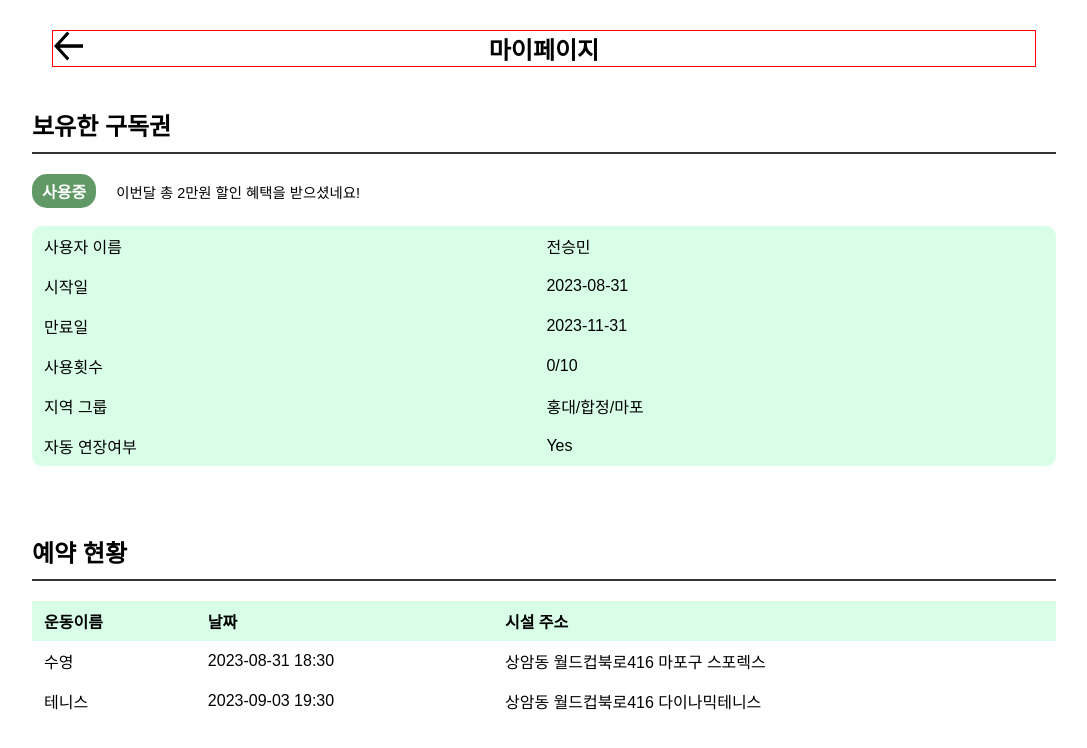
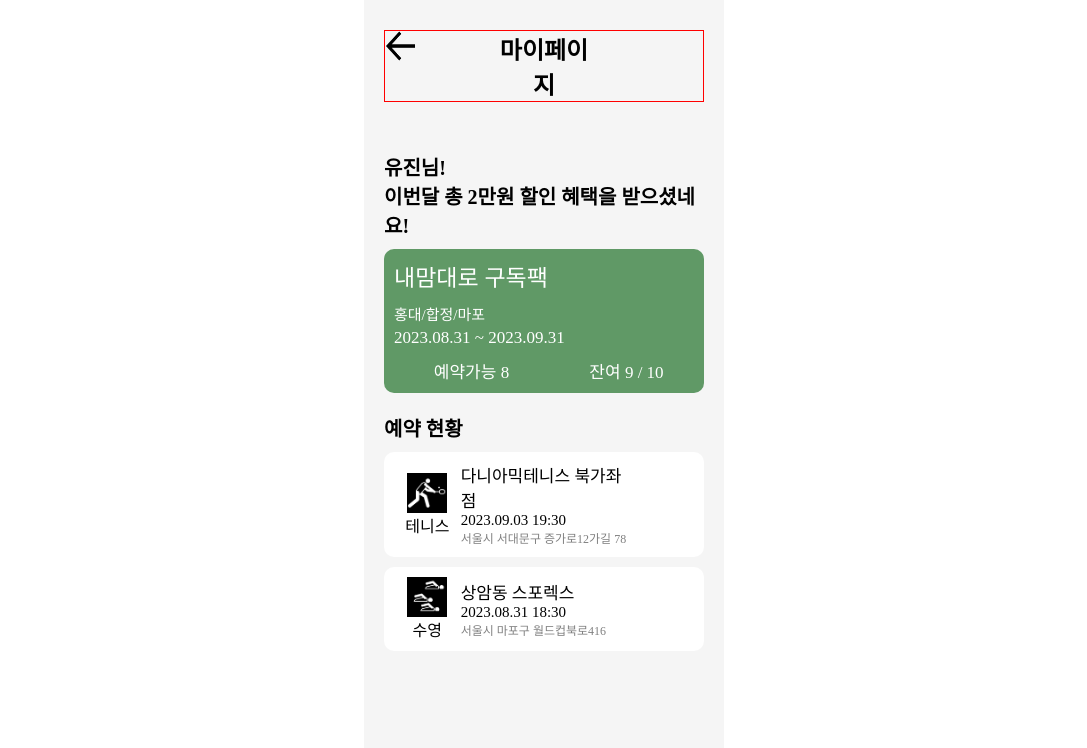
Before and after one commit to 4tar1p/4tar1p-frontend, a React (Create React App) app: page /mypage in a window 1280 px wide. Shown: the top 748 px of the page, without its empty margins (96-1183 px from the left). Built offline with nearby package versions, Linux system fonts and the light colour scheme; a web font is replaced by a local one.

Commit message:
[fix] MyPage 수정

```diff
--- a/src/pages/MyPage.js
+++ b/src/pages/MyPage.js
@@ -3,102 +3,88 @@ import { test, getSubscriptionRervation } from 'api/api';
 import './styles/MyPage.css';
 import { useDispatch } from 'react-redux';
 import Header from 'components/Header';
+import RadiusRect from 'components/RadiusRect';
 
+const History = () => {
+  return (
+    <div>
+      <RadiusRect width="100%">
+        <div className="history_wrapper">
+          <div className="history_img_wrapper">
+            <img className="history_img" src="sports/tennis.png"></img>
+            <div>테니스</div>
+          </div>
+          <div>
+            <div style={{ fontSize: '17px' }}>다니아믹테니스 북가좌점</div>
+            <div style={{ fontSize: '15px' }}>2023.09.03 19:30</div>
+            <div style={{ color: 'grey', fontSize: '12px' }}>
+              서울시 서대문구 증가로12가길 78
+            </div>
+          </div>
+        </div>
+      </RadiusRect>
+      <div style={{ margin: '10px 0' }} />
+      <RadiusRect width="100%">
+        <div className="history_wrapper">
+          <div className="history_img_wrapper">
+            <img className="history_img" src="sports/swimming.png"></img>
+            <div>수영</div>
+          </div>
+          <div>
+            <div style={{ fontSize: '17px' }}>상암동 스포렉스</div>
+            <div style={{ fontSize: '15px' }}>2023.08.31 18:30</div>
+            <div style={{ color: 'grey', fontSize: '12px' }}>
+              서울시 마포구 월드컵북로416
+            </div>
+          </div>
+          <div></div>
+        </div>
+      </RadiusRect>
+    </div>
+  );
+};
 const MyPage = () => {
-  const dispatch = useDispatch();
+  return (
+    <div className="page">
+      <Header title="마이페이지" />
+      <div className="mypage_wrapper">
+        <div className="home_title">{`유진님!\n이번달 총 2만원 할인 혜택을 받으셨네요!`}</div>
+        <RadiusRect
+          backgroundColor="#609966"
+          color="white"
+          width="100%"
+          fontSize={'24px'}
+          fontWeight={500}
+        >
+          <div style={{ margin: '10px auto 10px 10px', width: '100%' }}>
+            <div style={{ fontSize: '23px', marginBottom: '10px' }}>
+              내맘대로 구독팩
+            </div>
+            <div style={{ fontSize: '15px', marginBottom: '4px' }}>
+              홍대/합정/마포
+            </div>
+            <div style={{ fontSize: '17px', marginBottom: '10px' }}>
+              2023.08.31 ~ 2023.09.31
+            </div>
+            <div
+              style={{
+                display: 'grid',
+                gridTemplateColumns: '1fr 1fr',
+              }}
+            >
+              <div style={{ fontSize: '17px', textAlign: 'center' }}>
+                예약가능 8{' '}
+              </div>
+              <div style={{ fontSize: '17px', textAlign: 'center' }}>
+                잔여 9 / 10{' '}
+              </div>
+            </div>
+          </div>
+        </RadiusRect>
 
-  const getSubscriptionRervation = async () => {
-    // try {
-    //   const response = await getSubscriptionRervation();
-    //   console.log('api test log', response);
-    //   dispatch(setResponse(response));
-    // } catch (err) {
-    //   alert(err);
-    // }
-  };
-
-  const mySubscription = {
-    userId: 1, // 사용자ID (int)
-    userName: '전승민', // 사용자 이름 (String)
-    subscriptionDttm: '2023-08-31 00:00:00', // 구독 시작일 (LocalDateTime)
-    expirationDttm: '2023-11-31 00:00:00', // 구독 만료일 (LocalDateTime)
-    useCount: 0, // 구독권 사용 횟수(총 횟수는 10)
-    regionGroup: '홍대/합정/마포', // 지역그룹 (String)
-    autoRenewalYn: 'Y', // 자동연장여부 (String)
-  };
-
-  const myReservations = [
-    {
-      exerciseName: '수영', // 운동ID (int)
-      reservationDttm: '2023-08-31 18:30:00', // 예약 날짜 (LocalDateTime)
-      facilityAddress: '상암동 월드컵북로416 마포구 스포렉스',
-    },
-    {
-      exerciseName: '테니스', // 운동ID (int)
-      reservationDttm: '2023-09-03 19:30:00', // 예약 날짜 (LocalDateTime)
-      facilityAddress: '상암동 월드컵북로416 다이나믹테니스',
-    },
-  ];
-
-  return (
-    <div className="myPage-container">
-      <Header title="마이페이지" />
-      <h2>보유한 구독권</h2>
-      <div>
-        <span className="status-box">사용중</span>
-        <span className="discount-text">
-          이번달 총 2만원 할인 혜택을 받으셨네요!
-        </span>
+        <div className="home_title">예약 현황</div>
+        {<History></History>}
       </div>
-      <br />
-      <table className="info-box">
-        <tbody>
-          <tr>
-            <td>사용자 이름</td>
-            <td>{mySubscription.userName}</td>
-          </tr>
-          <tr>
-            <td>시작일</td>
-            <td>{mySubscription.subscriptionDttm.split(' ')[0]}</td>
-          </tr>
-          <tr>
-            <td>만료일</td>
-            <td>{mySubscription.expirationDttm.split(' ')[0]}</td>
-          </tr>
-          <tr>
-            <td>사용횟수</td>
-            <td>{mySubscription.useCount}/10</td>
-          </tr>
-          <tr>
-            <td>지역 그룹</td>
-            <td>{mySubscription.regionGroup}</td>
-          </tr>
-          <tr>
-            <td>자동 연장여부</td>
-            <td>{mySubscription.autoRenewalYn === 'Y' ? 'Yes' : 'No'}</td>
-          </tr>
-        </tbody>
-      </table>
-      <br />
-      <h2>예약 현황</h2>
-      <table>
-        <thead>
-          <tr>
-            <th>운동이름</th>
-            <th>날짜</th>
-            <th>시설 주소</th>
-          </tr>
-        </thead>
-        <tbody>
-          {myReservations.map((reservation, idx) => (
-            <tr key={idx}>
-              <td>{reservation.exerciseName}</td>
-              <td>{reservation.reservationDttm.substring(0, 16)}</td>
-              <td>{reservation.facilityAddress}</td>
-            </tr>
-          ))}
-        </tbody>
-      </table>
     </div>
   );
 };
--- a/src/pages/styles/MyPage.css
+++ b/src/pages/styles/MyPage.css
@@ -47,3 +47,29 @@ td {
 th {
   background-color: #d9fee8;
 }
+
+.mypage_wrapper {
+  margin: 0 20px;
+}
+
+.history_wrapper {
+  width: 100%;
+  display: grid;
+  grid-template-columns: 1fr 2.5fr 1fr;
+  /* display: flex; */
+  align-items: center;
+  justify-content: space-around;
+  margin: 10px;
+}
+
+.history_img_wrapper {
+  display: flex;
+  flex-direction: column;
+  align-items: center;
+  justify-content: space-between;
+}
+
+.history_img {
+  width: 40px;
+  height: 40px;
+}
```
